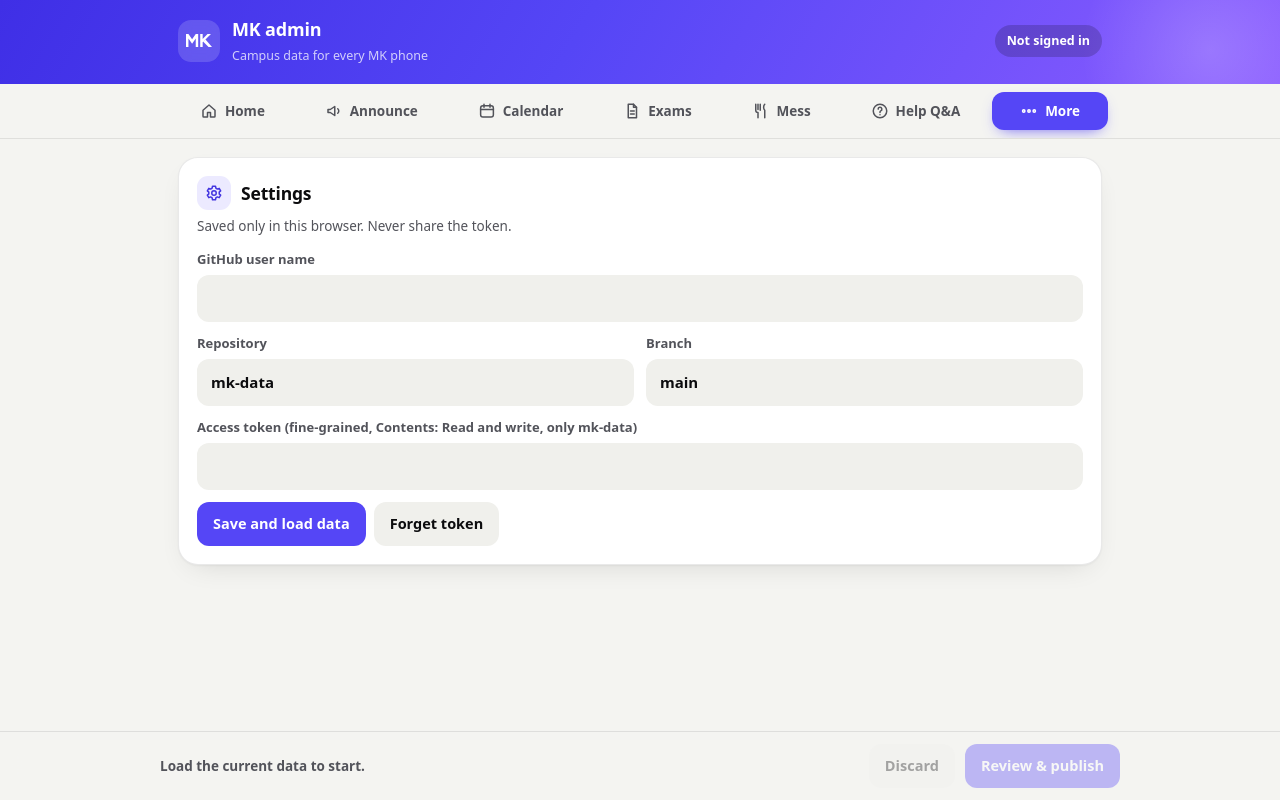
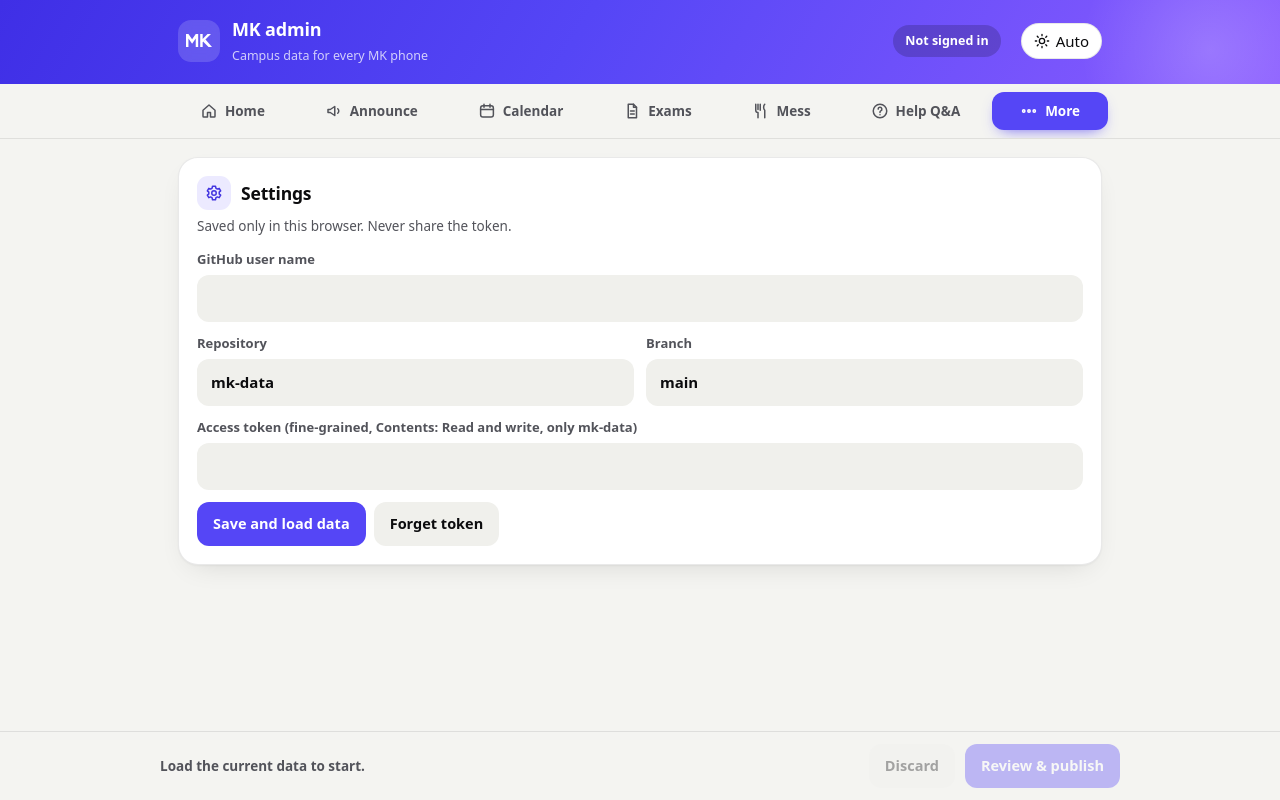
Before and after one commit to MK2406/mk-data, a plain HTML site: page admin.html in a window 1280 px wide. Drawn offline with Linux system fonts and the light colour scheme.

Commit message:
Add files via upload

```diff
--- a/admin.html
+++ b/admin.html
@@ -8,7 +8,7 @@
 <title>MK admin</title>
 <style>
 :root{--bg:#F4F4F1;--s1:#fff;--s2:#F0F0EC;--s3:#E6E6E0;--ink:#0C0C0E;--ink2:#52535A;--ink3:#8A8B91;--line:rgba(12,12,14,.09);--acc:#5546F6;--acc2:#7B5CFF;--acc-s:#ECEAFF;--acc-t:#4335E0;--ok:#11A050;--ok-s:#E3F6EA;--bad:#D63B3B;--bad-s:#FCE8E8;--warn:#B57200;--warn-s:#FFF3DC;--teal:#0E9494;--teal-s:#DDF5F5;--pink:#D63A72;--pink-s:#FCE6EF;--r:20px;--sh:0 1px 2px rgba(12,12,14,.04),0 10px 30px -14px rgba(12,12,14,.16)}
-@media (prefers-color-scheme:dark){:root{--bg:#0A0A0C;--s1:#151519;--s2:#1E1E23;--s3:#28282E;--ink:#F3F3F5;--ink2:#B4B5BC;--ink3:#7D7E86;--line:rgba(255,255,255,.08);--acc-s:#24204A;--acc-t:#A9A1FF;--ok-s:#0F2A1B;--bad-s:#331617;--warn-s:#33270F;--teal-s:#0C2A2A;--pink-s:#33141F;--sh:none}}
+:root{color-scheme:light}:root[data-theme=dark]{color-scheme:dark;--bg:#0A0A0C;--s1:#151519;--s2:#1E1E23;--s3:#28282E;--ink:#F3F3F5;--ink2:#B4B5BC;--ink3:#7D7E86;--line:rgba(255,255,255,.08);--acc-s:#24204A;--acc-t:#A9A1FF;--ok-s:#0F2A1B;--bad-s:#331617;--warn-s:#33270F;--teal-s:#0C2A2A;--pink-s:#33141F;--sh:none}@media (prefers-color-scheme:dark){:root:not([data-theme=light]){color-scheme:dark;--bg:#0A0A0C;--s1:#151519;--s2:#1E1E23;--s3:#28282E;--ink:#F3F3F5;--ink2:#B4B5BC;--ink3:#7D7E86;--line:rgba(255,255,255,.08);--acc-s:#24204A;--acc-t:#A9A1FF;--ok-s:#0F2A1B;--bad-s:#331617;--warn-s:#33270F;--teal-s:#0C2A2A;--pink-s:#33141F;--sh:none}}
 *{box-sizing:border-box}html{-webkit-text-size-adjust:100%}
 body{margin:0;background:var(--bg);color:var(--ink);font:15px/1.5 "Plus Jakarta Sans",system-ui,-apple-system,"Segoe UI",Roboto,sans-serif;-webkit-font-smoothing:antialiased}
 button{font:inherit;color:inherit;background:none;border:0;cursor:pointer}
@@ -102,10 +102,17 @@ dialog::backdrop{background:rgba(10,10,12,.5);backdrop-filter:blur(3px)}
 @media (max-width:760px){.grid2{grid-template-columns:1fr}.quick{grid-template-columns:repeat(2,1fr)}.tiles{grid-template-columns:repeat(2,1fr)}}
 @media (max-width:620px){.stats{grid-template-columns:repeat(2,1fr)}nav button span{display:none}nav button{padding:10px}nav button[aria-pressed=true] span{display:inline}.row{grid-template-columns:1fr}main{padding:14px 12px 140px}#who{max-width:42%}#state span:not(.pill){display:none}.ht span{display:none}.item{flex-wrap:wrap}.item .acts{width:100%;justify-content:flex-end}}
 .chk{display:flex;align-items:center;gap:8px;font-weight:700;margin:10px 0}.chk input{width:20px;height:20px}
-</style>
-</head>
+.thm{display:inline-flex;align-items:center;gap:6px;height:36px;padding:0 12px;border-radius:999px;border:1px solid var(--line);background:var(--s1);color:var(--ink);font:700 13px/1 inherit;cursor:pointer}.thm svg{width:16px;height:16px}</style>
+<script>/* light / dark: follows the phone unless you choose; remembered on this device */
+(function(){var d=document.documentElement,K="mk-theme";function cur(){try{return localStorage.getItem(K)||""}catch(e){return ""}}
+function sysDark(){return window.matchMedia&&matchMedia("(prefers-color-scheme: dark)").matches}
+function apply(v){if(v)d.setAttribute("data-theme",v);else d.removeAttribute("data-theme");var b=document.querySelectorAll(".thm");var dk=v?v==="dark":sysDark();
+ for(var i=0;i<b.length;i++){b[i].innerHTML=(dk?'<svg viewBox="0 0 24 24" fill="none" stroke="currentColor" stroke-width="2" stroke-linecap="round"><path d="M21 12.8A9 9 0 1 1 11.2 3a7 7 0 0 0 9.8 9.8z"/></svg>':'<svg viewBox="0 0 24 24" fill="none" stroke="currentColor" stroke-width="2" stroke-linecap="round"><circle cx="12" cy="12" r="4"/><path d="M12 2v2M12 20v2M4.9 4.9l1.4 1.4M17.7 17.7l1.4 1.4M2 12h2M20 12h2M4.9 19.1l1.4-1.4M17.7 6.3l1.4-1.4"/></svg>')+(v?(dk?"Dark":"Light"):"Auto");
+ b[i].setAttribute("aria-label","Theme: "+(v||"follows your phone")+". Tap to change.");}}
+window.mkTheme=function(){var v=cur(),n=v===""?(sysDark()?"light":"dark"):v==="dark"?"light":"";try{if(n)localStorage.setItem(K,n);else localStorage.removeItem(K)}catch(e){}apply(n)};
+apply(cur());document.addEventListener("DOMContentLoaded",function(){apply(cur())});})();</script></head>
 <body>
-<header><div class="hin"><div class="lg"><svg width="26" height="13" viewBox="0 0 128 64" aria-hidden="true"><path fill="#fff" d="M0,64L0,0L12,0L12,64Z M12,0L30,26L48,0L48,22L30,48L12,22Z M48,0L60,0L60,64L48,64Z M70,0L82,0L82,64L70,64Z M82,24L106,0L123,0L82,41Z M85,38L96,27L128,64L111,64Z"/></svg></div><div class="ht"><b>MK admin</b><span>Campus data for every MK phone</span></div><span id="who">Not signed in</span></div></header>
+<header><div class="hin"><div class="lg"><svg width="26" height="13" viewBox="0 0 128 64" aria-hidden="true"><path fill="#fff" d="M0,64L0,0L12,0L12,64Z M12,0L30,26L48,0L48,22L30,48L12,22Z M48,0L60,0L60,64L48,64Z M70,0L82,0L82,64L70,64Z M82,24L106,0L123,0L82,41Z M85,38L96,27L128,64L111,64Z"/></svg></div><div class="ht"><b>MK admin</b><span>Campus data for every MK phone</span></div><span id="who">Not signed in</span><button class="thm" type="button" onclick="mkTheme()" style="margin-left:8px;flex:none"></button></div></header>
 <div class="navw"><nav id="tabs" aria-label="Sections"></nav></div>
 <main><section id="v"></section></main>
 <div id="bar"><div class="bin"><span id="state">Load the current data to start.</span><button class="btn soft" id="discardBtn" disabled>Discard</button><button class="btn acc" id="pubBtn" disabled>Review &amp; publish</button></div></div>
@@ -340,7 +347,7 @@ function vWeb(){const W=DRAFT.sites||{},on=W.on||{},msg=W.msg||{};
    <label>New names (JSON)<textarea id="wsel" rows="5" autocapitalize="off" spellcheck="false" placeholder='{"hsBook": "#kt_tab_pane_41"}'>${esc(W.sel&&Object.keys(W.sel).length?JSON.stringify(W.sel,null,1):"")}</textarea></label>
    <p class="hint">Names MK uses: ${SEL_KEYS.map(k=>"<code>"+k+"</code>").join(" ")}</p></details>
   <div class="btns"><button class="btn acc" data-act="webSave">${svg("check")}Save</button></div></div>`;}
-const SEL_KEYS=["hsBook","hsTokens","hsLeaveTab","hsLeaveBtn","hsLeaveModal","hsLeaveRange","hsLeaveType","hsLeaveMgr","hsLeaveReason","hsLeaveHist","hsRoom","hsRoll","ecLeaveBox","ecFromSess","ecToSess","ecLeaveType","ecLeaveReason"];
+const SEL_KEYS=["hsBook","hsTokens","hsLeaveTab","hsLeaveBtn","hsLeaveModal","hsLeaveRange","hsLeaveType","hsLeaveMgr","hsLeaveReason","hsLeaveHist","hsRoom","hsRoll","hsMessSup","ecLeaveBox","ecFromSess","ecToSess","ecLeaveType","ecLeaveReason"];
 function vPaste(){return `<div class="card">${head("paste","Paste an update from Claude","warn")}
   <p class="hint">Got a notice on paper, a PDF or an Excel sheet? Send it to Claude and say <b>“MK update”</b>. Paste the code you get back here, check the list of changes, then publish.</p>
   <textarea id="pIn" class="code" placeholder='{"mk_update":1, ...}'></textarea>
```
Also changed, not shown: privacy.html (+12 -4 lines).
